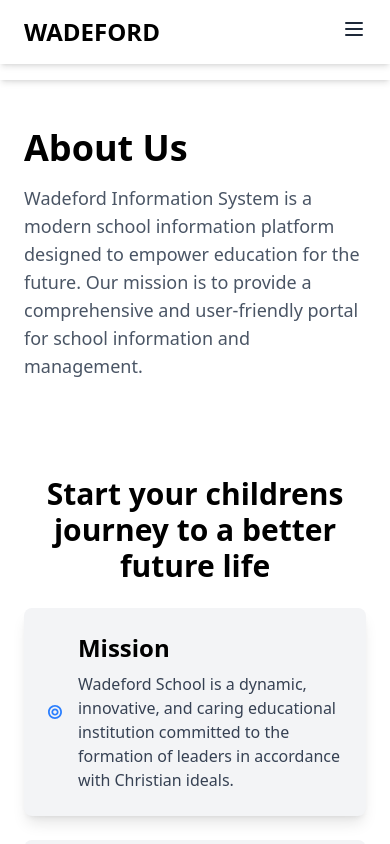
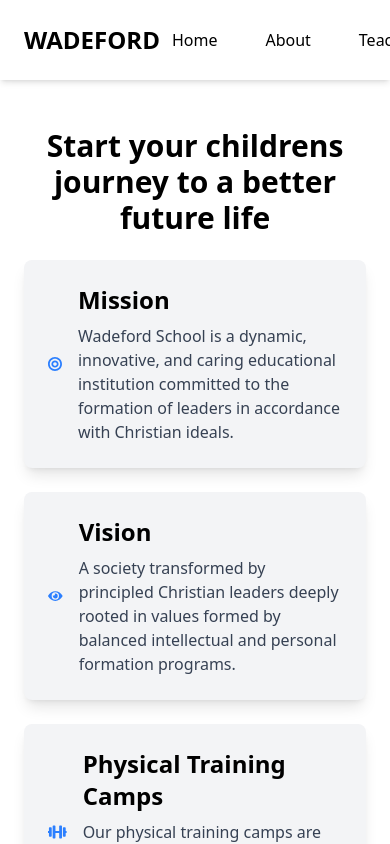
Before and after one commit to BLaNKJ11/wadeford-kalibo, a Next.js app: page /about in a window 390 px wide. Shown: the top 844 px of the page. Built offline with nearby package versions, Linux system fonts and the light colour scheme.

Commit message:
Fix no hamburger bar

```diff
--- a/src/app/about/page.js
+++ b/src/app/about/page.js
@@ -2,22 +2,11 @@
 
 import { FaBullseye, FaEye, FaDumbbell } from 'react-icons/fa';
 import Image from 'next/image';
-import Navbar from '@/components/Navbar';
 import Footer from '@/components/Footer';
 
 export default function About() {
   return (
     <div className="min-h-screen bg-background text-foreground">
-      {/* Navigation Bar */}
-      <Navbar />
-
-      {/* About Content */}
-      <section className="py-12 px-6">
-        <h1 className="text-4xl font-bold">About Us</h1>
-        <p className="mt-4 text-lg text-gray-600">
-          Wadeford Information System is a modern school information platform designed to empower education for the future. Our mission is to provide a comprehensive and user-friendly portal for school information and management.
-        </p>
-      </section>
 
       <div className="container mx-auto px-6 py-12">
         <h1 className="text-3xl font-bold text-center mb-6">Start your childrens journey to a better future life</h1>
@@ -56,8 +45,6 @@ export default function About() {
         </div>
       </div>
 
-      {/* Footer */}
-      <Footer />
     </div>
   );
 }
--- a/src/components/Navbar.js
+++ /dev/null
@@ -1,36 +0,0 @@
-
-import { useState } from 'react';
-import Link from 'next/link';
-import { MenuIcon, XIcon } from '@heroicons/react/outline';
-import { Button } from '@/components/ui/button';
-
-export default function Navbar() {
-  const [isOpen, setIsOpen] = useState(false);
-
-  const toggleMenu = () => {
-    setIsOpen(!isOpen);
-  };
-
-  return (
-    <nav className="bg-white shadow-md py-4 px-6 flex justify-between items-center fixed top-0 left-0 w-full z-50">
-      <h1 className="text-2xl font-bold">WADEFORD</h1>
-      <div className="md:hidden">
-        <button onClick={toggleMenu} className="text-gray-800 focus:outline-none">
-          {isOpen ? <XIcon className="h-6 w-6" /> : <MenuIcon className="h-6 w-6" />}
-        </button>
-      </div>
-      <ul className={`flex-col md:flex-row md:flex space-x-6 items-center ${isOpen ? 'flex' : 'hidden'} md:flex`}>
-        <li><Link href="/" className="px-3 py-2 rounded">Home</Link></li>
-        <li><Link href="/about" className="px-3 py-2 rounded">About</Link></li>
-        <li><Link href="/teachers" className="px-3 py-2 rounded">Teachers</Link></li>
-        <li><Link href="/students" className="px-3 py-2 rounded">Our Students</Link></li>
-        <li><Link href="/contact" className="px-3 py-2 rounded">Contact</Link></li>
-        <li>
-          <Button className="ml-4 bg-primary text-primary-foreground hover:bg-primary/80" asChild>
-            <Link href="/login">Login</Link>
-          </Button>
-        </li>
-      </ul>
-    </nav>
-  );
-}
```
Also changed, not shown: src/app/page.js (line endings or trailing spaces).
